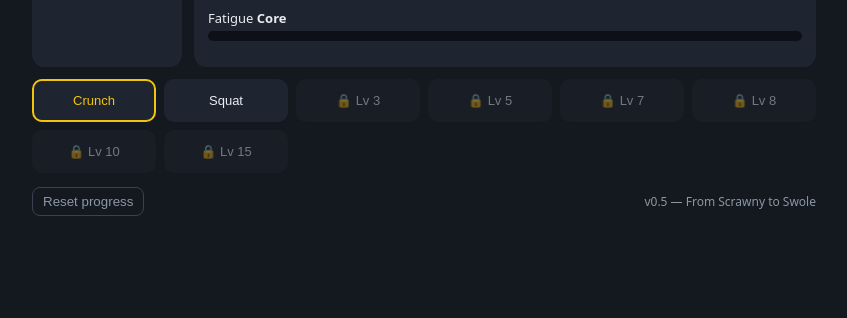
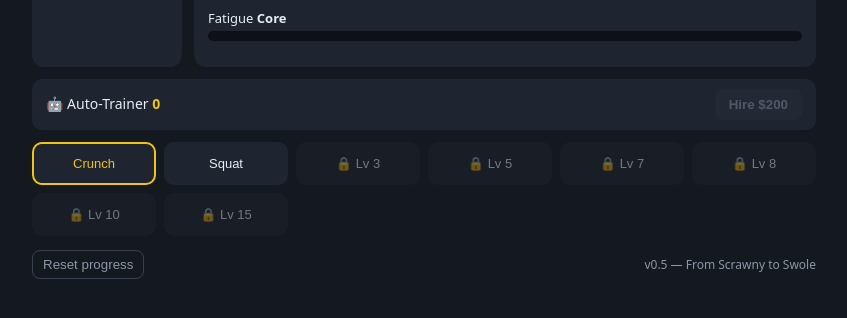
Before and after one commit to Pedroasilva/gym_incremental, a website built with Vite: page index.html in a window 1280 px wide. Shown: the part 452-770 px from the top of the page, without its empty margins (216-1063 px from the left). Built offline with nearby package versions, Linux system fonts and the light colour scheme.

Commit message:
feat: Auto-Trainer idle automation (auto reps, auto-switch on exhaustion)

```diff
--- a/src/balance.ts
+++ b/src/balance.ts
@@ -10,6 +10,10 @@ export const BALANCE = {
   xpPerRepFactor: 1.0, // xp per rep = weight * factor * globalMultiplier
   levelBase: 100, // xp needed at level 0
   levelGrowth: 1.15, // nextXp = levelBase * growth^level
+  autoBaseCost: 200, // cost to hire the first Auto-Trainer level
+  autoCostGrowth: 2, // each level doubles the cost
+  autoMaxLevel: 8, // cap on Auto-Trainer levels
+  autoClicksPerLevel: 2, // automatic pushes per second per level
 };
 
 export type Muscle =
--- a/src/game.ts
+++ b/src/game.ts
@@ -24,6 +24,7 @@ export interface State {
   buffs: ActiveBuff[]; // active food buffs
   activeJob: string | null; // job currently being worked
   jobRemaining: number; // seconds left on the active job
+  autoLevel: number; // Auto-Trainer level (idle reps)
   wonTournaments: Record<string, boolean>; // tournaments already won (first-win bonus)
   arnoldWon: boolean;
 }
@@ -47,6 +48,7 @@ function initialState(): State {
     buffs: [],
     activeJob: null,
     jobRemaining: 0,
+    autoLevel: 0,
     wonTournaments: {},
     arnoldWon: false,
   };
@@ -55,6 +57,7 @@ function initialState(): State {
 export class Game {
   state: State;
   effort = 0;
+  private autoAcc = 0; // fractional auto-clicks carried between ticks
 
   constructor() {
     this.state = this.load();
@@ -281,6 +284,35 @@ export class Game {
     return true;
   }
 
+  // ---- Auto-Trainer (idle reps) ----
+  autoCost(): number {
+    return Math.round(BALANCE.autoBaseCost * Math.pow(BALANCE.autoCostGrowth, this.state.autoLevel));
+  }
+  autoMaxed(): boolean {
+    return this.state.autoLevel >= BALANCE.autoMaxLevel;
+  }
+  autoClicksPerSec(): number {
+    return this.state.autoLevel * BALANCE.autoClicksPerLevel;
+  }
+  hireAuto(): boolean {
+    if (this.autoMaxed() || this.state.money < this.autoCost()) return false;
+    this.state.money -= this.autoCost();
+    this.state.autoLevel++;
+    return true;
+  }
+  // Switch to an unlocked exercise whose muscle isn't exhausted. Returns false if
+  // none is available (or the body can't train at all right now).
+  private autoSwitch(): boolean {
+    if (this.state.hunger <= 0 || this.state.health <= 0) return false;
+    for (const ex of EXERCISES) {
+      if (this.unlocked(ex) && this.state.fatigue[ex.muscle] < BALANCE.fatigueMax) {
+        if (ex.id !== this.state.currentExercise) this.selectExercise(ex.id);
+        return true;
+      }
+    }
+    return false;
+  }
+
   tick(dt: number) {
     for (const m of Object.keys(this.state.fatigue) as Muscle[]) {
       const active = this.exercise().muscle === m;
@@ -315,6 +347,17 @@ export class Game {
         this.state.jobRemaining = 0;
       }
     }
+    // Auto-Trainer: perform automatic reps over time
+    if (this.state.autoLevel > 0) {
+      this.autoAcc += this.autoClicksPerSec() * dt;
+      let guard = 0;
+      while (this.autoAcc >= 1 && guard++ < 300) {
+        this.autoAcc -= 1;
+        if (this.muscleFatigue() >= BALANCE.fatigueMax && !this.autoSwitch()) break;
+        if (this.state.hunger <= 0 || this.state.health <= 0) break;
+        this.push(); // may partial-charge or complete a rep; state handled inside
+      }
+    }
   }
 
   // ---- Persistence ----
--- a/src/main.ts
+++ b/src/main.ts
@@ -65,6 +65,10 @@ app.innerHTML = `
         <div id="buffs" class="buffs"></div>
       </section>
     </main>
+    <div class="autobox">
+      <span class="autolbl">🤖 Auto-Trainer <b id="autolvl">0</b><span id="autorate" class="muted"></span></span>
+      <button id="autobuy" class="autobuy">Hire</button>
+    </div>
     <nav id="exlist" class="exlist"></nav>
   </div>
 
@@ -209,6 +213,7 @@ barEl.addEventListener("keydown", (e) => {
 });
 $("weightDown").addEventListener("click", () => game.changeWeight(-1));
 $("weightUp").addEventListener("click", () => game.changeWeight(1));
+$("autobuy").addEventListener("click", () => game.hireAuto());
 $("reset").addEventListener("click", () => {
   if (confirm("Reset all progress?")) {
     game.reset();
@@ -468,6 +473,18 @@ function render(now: number) {
   $("exname").textContent = ex.name;
   $("weightval").textContent = String(game.selectedWeight());
 
+  // Auto-Trainer control
+  $("autolvl").textContent = String(game.state.autoLevel);
+  $("autorate").textContent = game.state.autoLevel > 0 ? ` · ${game.autoClicksPerSec()} reps/s` : "";
+  const autobuy = $<HTMLButtonElement>("autobuy");
+  if (game.autoMaxed()) {
+    autobuy.textContent = "MAX";
+    autobuy.disabled = true;
+  } else {
+    autobuy.textContent = `Hire $${game.autoCost().toLocaleString("en-US")}`;
+    autobuy.disabled = game.state.money < game.autoCost();
+  }
+
   const cost = game.repCost();
   const fill = $<HTMLElement>("effort");
   fill.style.width = Math.min(100, (game.effort / cost) * 100) + "%";
--- a/src/style.css
+++ b/src/style.css
@@ -436,3 +436,27 @@ body {
 .avatar-box { width: 150px; }
 .avatar { font-size: 76px; }
 .bar { height: 72px; }
+
+/* ===================== Auto-Trainer ===================== */
+.autobox {
+  display: flex;
+  align-items: center;
+  justify-content: space-between;
+  gap: 10px;
+  margin-top: 12px;
+  background: var(--panel);
+  border-radius: 10px;
+  padding: 10px 14px;
+  font-size: 14px;
+}
+.autolbl b { color: var(--accent); }
+.autobuy {
+  border: none;
+  border-radius: 8px;
+  background: var(--accent);
+  color: #14181f;
+  font-weight: 700;
+  padding: 8px 14px;
+  cursor: pointer;
+}
+.autobuy:disabled { opacity: 0.45; cursor: not-allowed; background: var(--panel2); color: var(--muted); }
```
